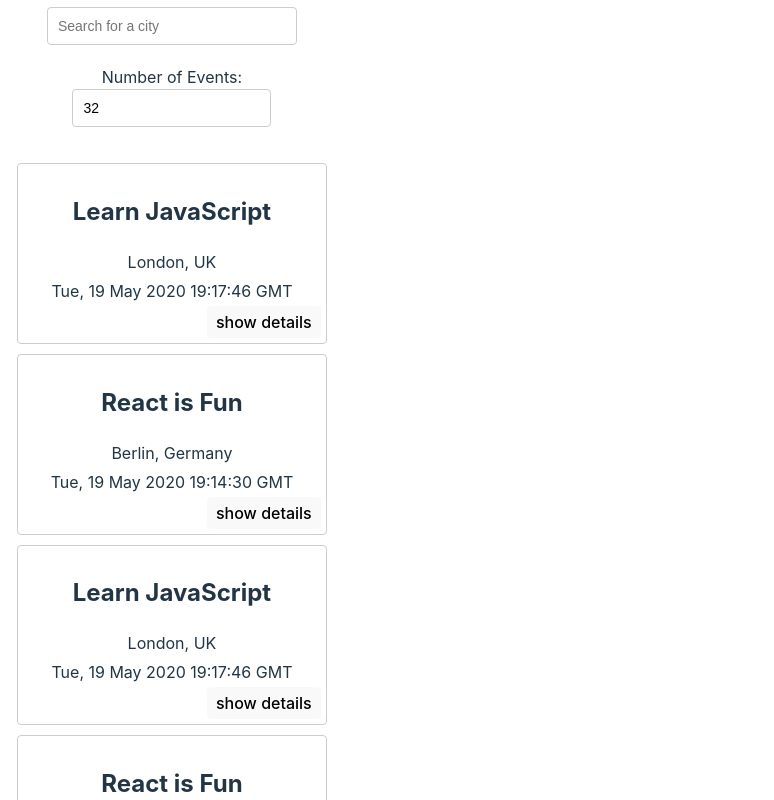
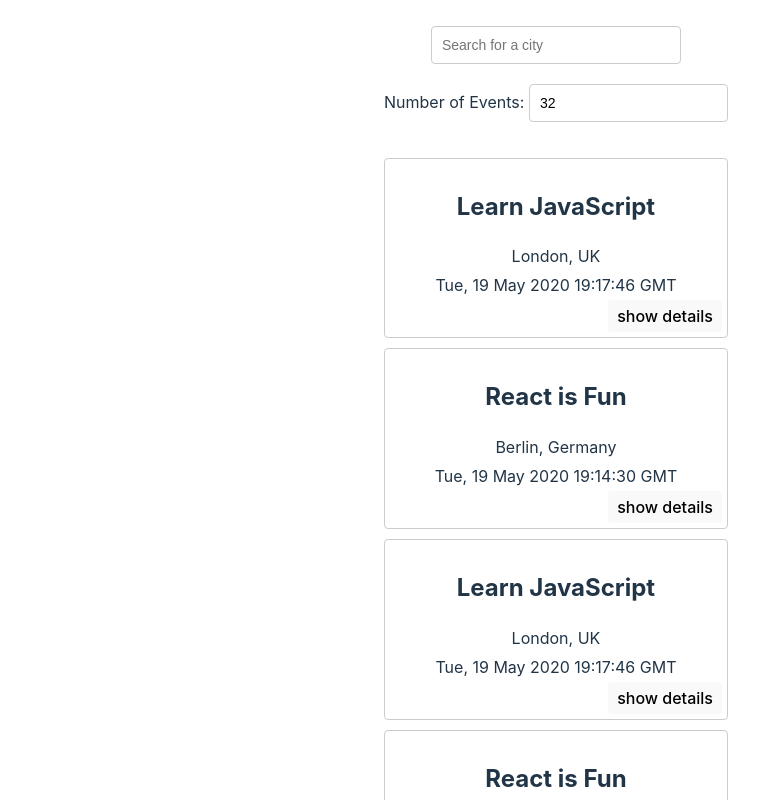
Before and after one commit to Egglol1/meet, a React (Vite) app: page / in a window 1280 px wide. Shown: the top 800 px of the page, without its empty margins (0-774 px from the left). Built offline with nearby package versions, Linux system fonts and the light colour scheme; what atatus-spa would draw is missing.

Commit message:
Attempted to center display

```diff
--- a/src/App.css
+++ b/src/App.css
@@ -2,6 +2,10 @@
 .App {
   text-align: center;
   padding: 2% 5%;
+  margin: 0;
+  position: absolute;
+  top: 0%;
+  left: 25%;
 }
 
 .App * {
```
